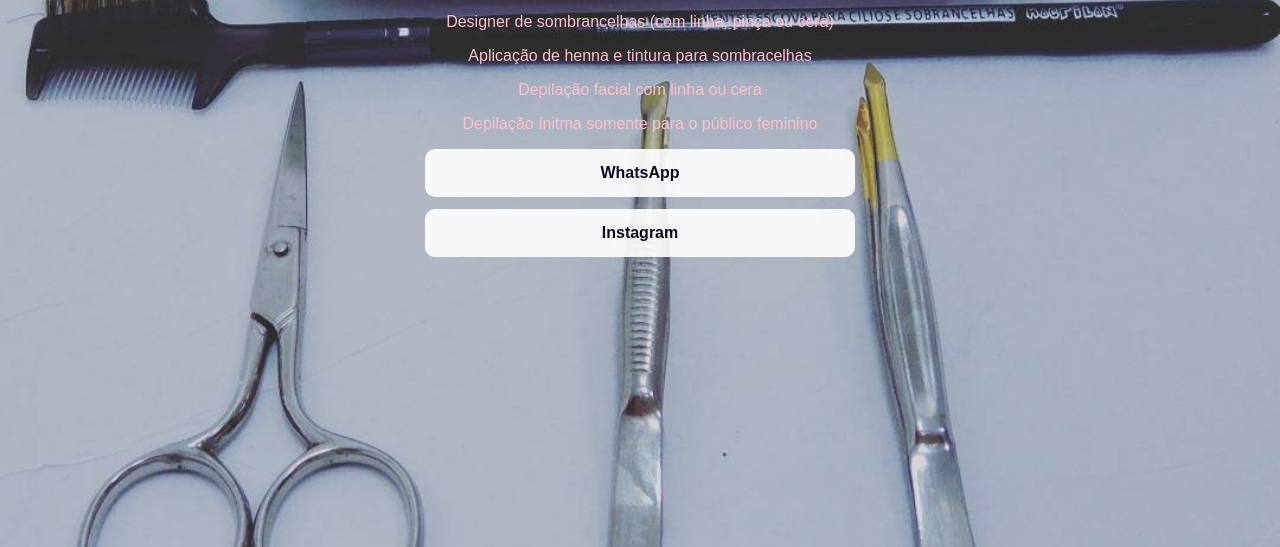
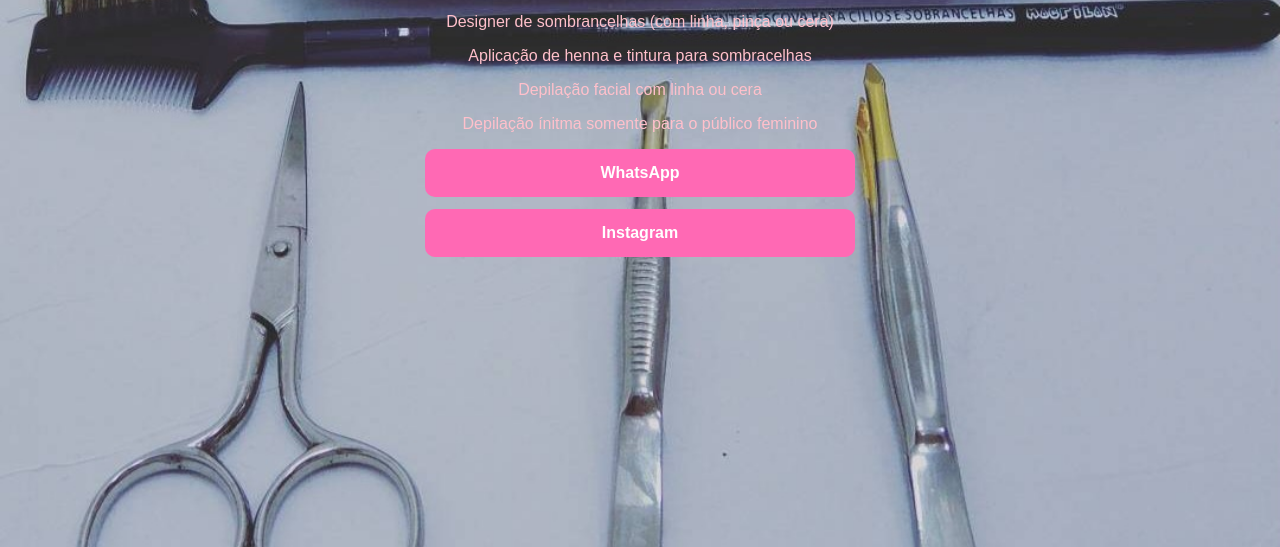
Before and after one commit to TiJog/link-bio-aleoliveira, a plain HTML site: page index.html in a window 1280 px wide. Shown: the part 253-800 px from the top of the page. Drawn offline with Linux system fonts and the light colour scheme.

Commit message:
Update index.html

```diff
--- a/index.html
+++ b/index.html
@@ -31,13 +31,13 @@
       width: 90%;
       max-width: 400px;
       text-decoration: none;
-      background-color: rgba(255, 255, 255, 0.9);
-      color: #0A0A23;
+      background-color: #ff69b4;
+      color: white;
       font-weight: bold;
       border-radius: 10px;
     }
     .button.red {
-      background-color: rgba(255, 0, 0, 0.9);
+      background-color: #ff69b4;
       color: white;
     }
     .social-icons {
```
